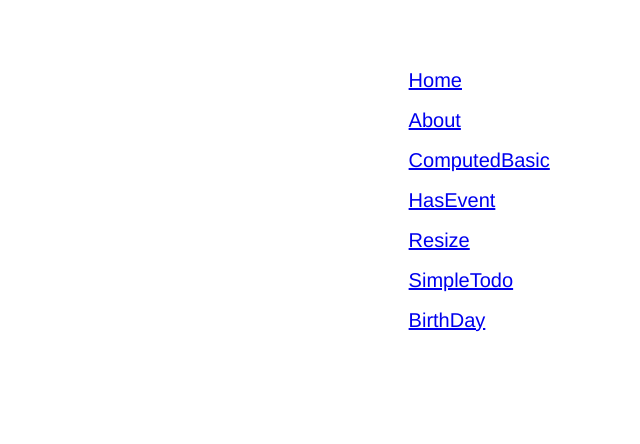
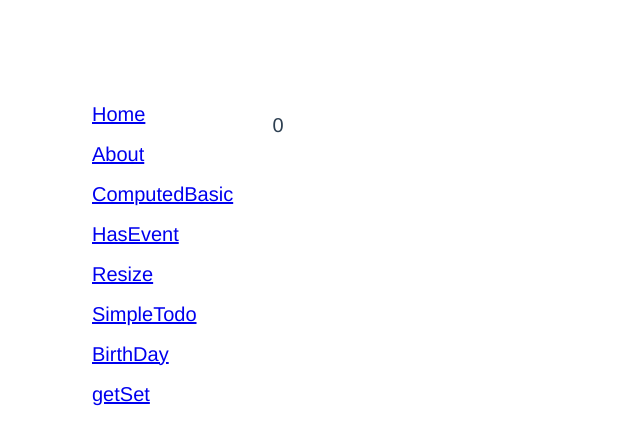
Before and after one commit to BoxPistols/KaeruVue, a Vue app: page /GetSet in a window 1280 px wide. Shown: the top 444 px of the page, without its empty margins (148-788 px from the left). Built offline with nearby package versions, Linux system fonts and the light colour scheme.

Commit message:
[Nav] re UI

```diff
--- a/src/App.vue
+++ b/src/App.vue
@@ -8,30 +8,37 @@
       <router-link to="/resize">Resize</router-link>
       <router-link to="/simpleTodo">SimpleTodo</router-link>
       <router-link to="/birthDay">BirthDay</router-link>
+      <router-link to="/getSet">getSet</router-link>
     </div>
-    <div>
+    <div class="contents">
       <router-view />
     </div>
   </div>
 </template>
 
 <style lang="stylus">
+body
+  padding 2vw
 #app
   font-family: 'Avenir', Helvetica, Arial, sans-serif
   -webkit-font-smoothing: antialiased
   -moz-osx-font-smoothing: grayscale
   //text-align: center;
   color: #2c3e50
-  margin-top: 60px
+  margin: 60px auto 0
   font-size: 20px
   display flex
   justify-content center
+  max-width 800px
 
 #nav
   display flex
   flex-direction column
-  justify-content start
   margin-right 2vw
   font-size 20px
   line-height 2
+  width 20vw
+
+.contents
+  width 80vw
 </style>
--- a/src/router/index.js
+++ b/src/router/index.js
@@ -43,6 +43,11 @@ const routes = [
     name: 'BirthDay',
     component: () => import('../views/BirthDay.vue')
   },
+  {
+    path: '/GetSet',
+    name: 'GetSet',
+    component: () => import('../views/GetSet.vue')
+  },
 ]
 
 const router = new VueRouter({
--- /dev/null
+++ b/src/views/GetSet.vue
@@ -0,0 +1,23 @@
+<template>
+<div id="">
+  <p>{{ price }}</p>
+</div>
+</template>
+
+<script>
+export default {
+  name: "",
+  data: () => ({
+    price: 0
+  }),
+  computed:{
+    inTax: {
+
+    }
+  }
+}
+</script>
+
+<style lang="scss" scoped>
+
+</style>
```
